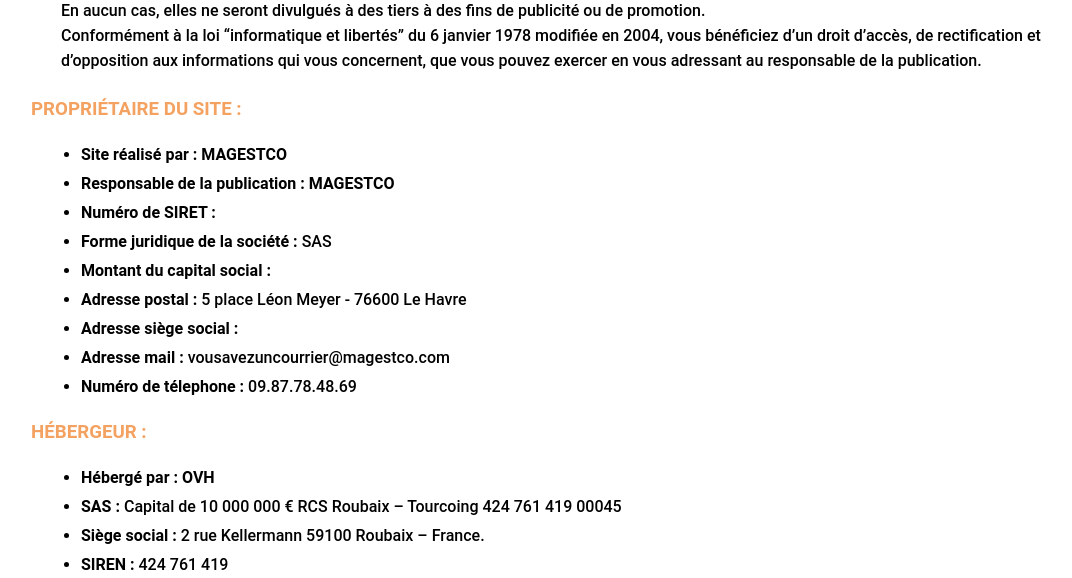
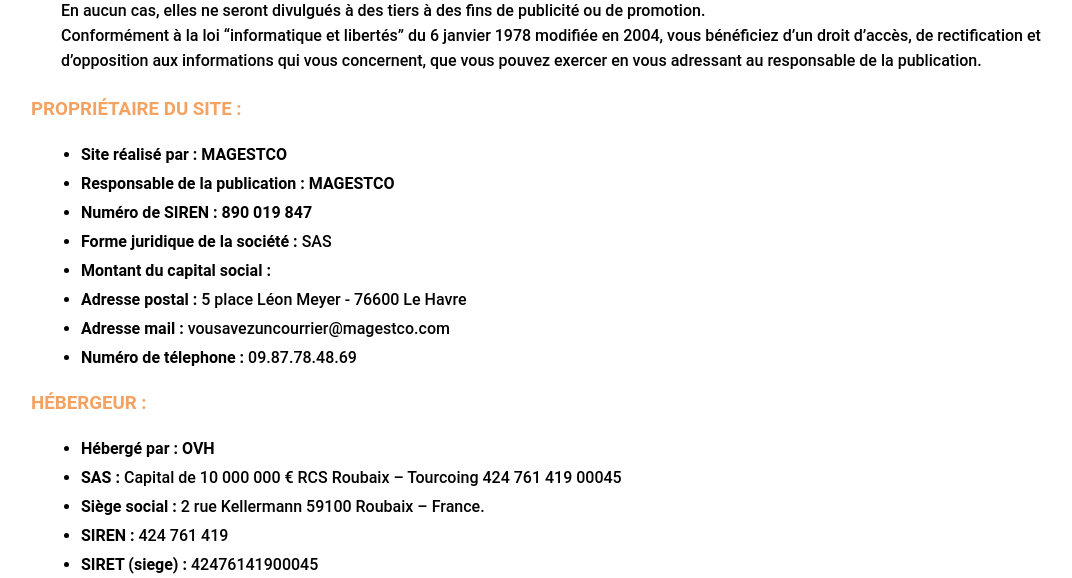
Before and after one commit to felixMedc/MagestcoSauveagarde, a PHP site: page /view/mention.php in a window 1280 px wide. Shown: the part 300-878 px from the top of the page, without its empty margins (97-1169 px from the left). Run offline with PHP 8.4, Linux system fonts and the light colour scheme.

Commit message:
modif general

```diff
--- a/view/mention.php
+++ b/view/mention.php
@@ -34,11 +34,10 @@
         <ul>
             <li><strong>Site réalisé par : MAGESTCO </strong></li>
             <li><strong>Responsable de la publication : MAGESTCO</strong></li>
-            <li><strong>Numéro de SIRET : </strong></li>
+            <li><strong>Numéro de SIREN : 890 019 847</strong></li>
             <li><strong>Forme juridique de la société :</strong>  SAS </li>
             <li><strong>Montant du capital social : </strong></li>
             <li><strong>Adresse postal : </strong> 5 place Léon Meyer - 76600 Le Havre</li>
-            <li><strong>Adresse siège social : </strong> </li>
             <li><strong>Adresse mail : </strong>vousavezuncourrier@magestco.com </li>
             <li><strong>Numéro de télephone :</strong> 09.87.78.48.69 </li>
         </ul>
```
